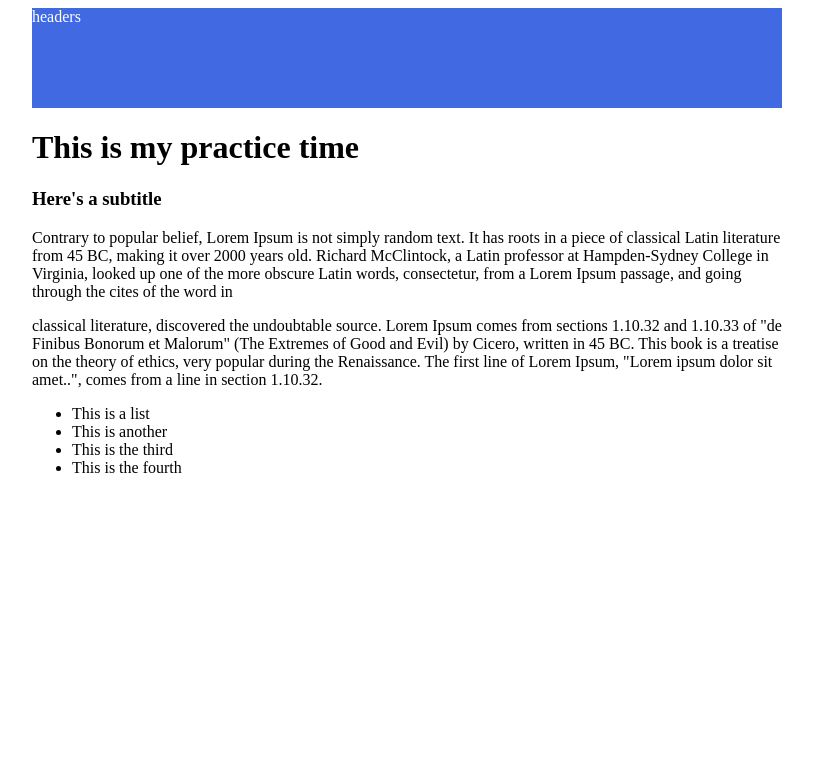
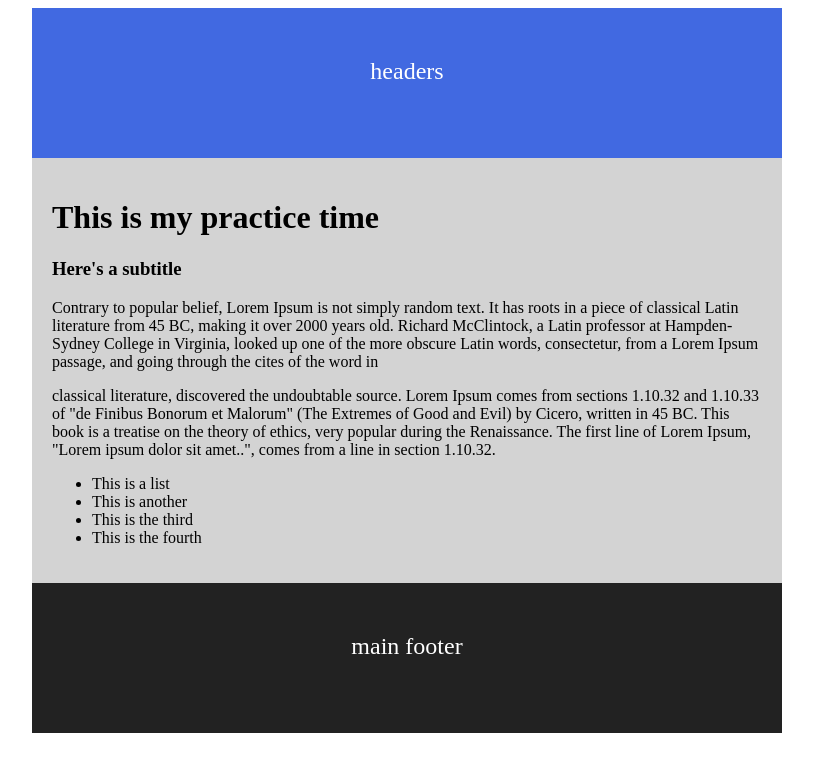
Before and after one commit to DavidLop/codingclass, a plain HTML site: page css_practice.html in a window 1280 px wide. Shown: the whole page, without its empty margins (233-1046 px from the left). Drawn offline with Linux system fonts and the light colour scheme.

Commit message:
September 04, 2014

```diff
--- a/css/style.css
+++ b/css/style.css
@@ -1,11 +1,29 @@
 
 .container {
-	width:750px;
-	margin:auto;
+	width: 750px;
+	margin: auto;
 }
 
 .main-header {
-	height:100px;
-	color:#fff;
-	background:royalblue;
+	height: 100px;
+	color: #fff;
+	background: royalblue;
 }
+
+.main-content {
+	padding: 20px;
+	background: lightgrey;
+}
+
+.main-footer {
+	height: 100px;
+	color: #fff;
+	background: #222;
+}
+
+.base{
+	padding-top: 50px;
+	color: #fff;
+	text-align: center;
+	font-size: 24px;
+}
--- a/css_practice.html
+++ b/css_practice.html
@@ -7,9 +7,10 @@
   </head>
   <body>
     <div class="container">
-      <header class="main-header">
+      <header class="main-header base">
           headers
       </header>
+    <div class="main-content">
 
     <h1>This is my practice time</h1>
 
@@ -28,7 +29,16 @@
       <li>This is the fourth</li>
     </ul>
 
-  </div>
+    </div> <!-- end div.main-content -->
+
+
+    <footer class="main-footer base">
+  main footer
+    </footer>
+
+    </div> <!-- end div.container -->
+
+
 
   </body>
 </html>
```
Lines whose indentation alone changed are shown as unchanged.
